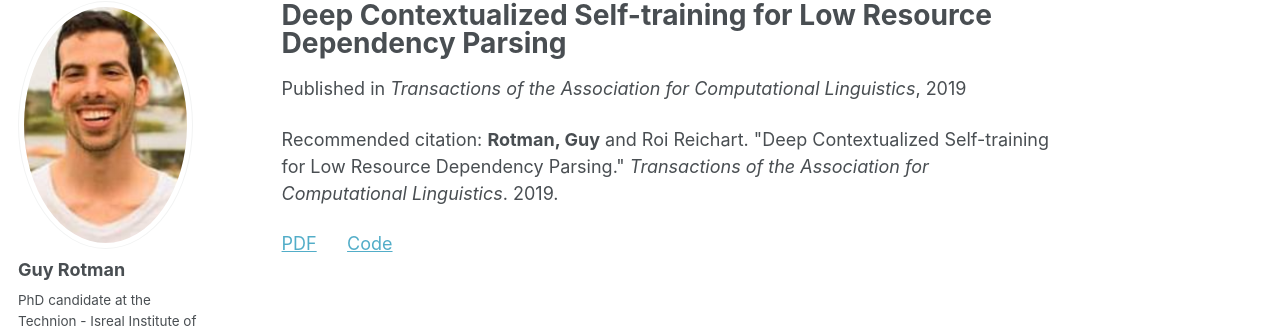
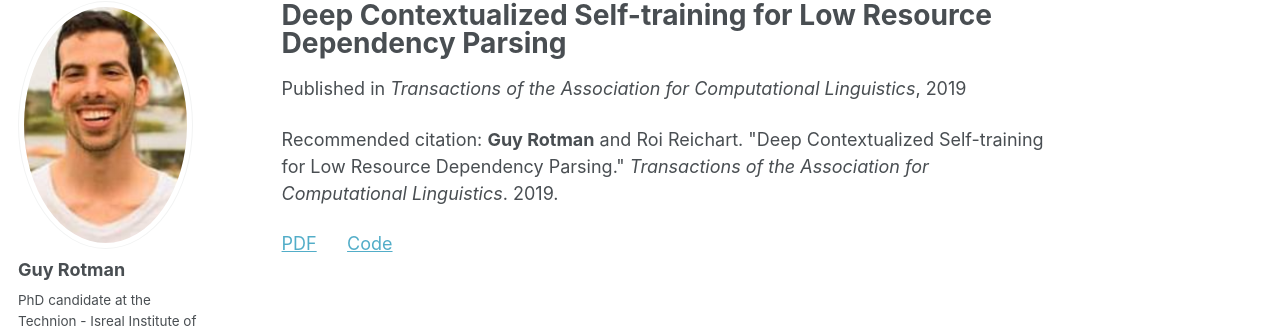
Before and after one commit to rotmanguy/rotmanguy.github.io, a Jekyll site: the page built from _publications/2019-10-01-deep-contextualized-self-learning.md, in a window 1280 px wide. Shown: the part 117-445 px from the top of the page. Built offline with Jekyll 4.4.1, drawn with Linux system fonts in a browser that asks for light colours.

Commit message:
initial commit

```diff
--- a/_publications/2019-10-01-deep-contextualized-self-learning.md
+++ b/_publications/2019-10-01-deep-contextualized-self-learning.md
@@ -4,7 +4,7 @@ collection: publications
 permalink: /publications/2019-10-01-deep-contextualized-self-learning
 venue: "Transactions of the Association for Computational Linguistics"
 date: 2019-10-01
-citation: '<b>Rotman, Guy</b> and Roi Reichart. "Deep Contextualized Self-training for Low Resource Dependency Parsing." <i>Transactions of the Association for Computational Linguistics</i>. 2019.'
+citation: '<b>Guy Rotman</b> and Roi Reichart. "Deep Contextualized Self-training for Low Resource Dependency Parsing." <i>Transactions of the Association for Computational Linguistics</i>. 2019.'
 pdfurl: "https://ie.technion.ac.il/~roiri/papers/DCST.pdf"
 codeurl: "https://github.com/rotmanguy/DCST"
 ---
```
Also changed, not shown: _publications/2018-07-01-bridging-languages-through-images.md (+1 -1 lines).
